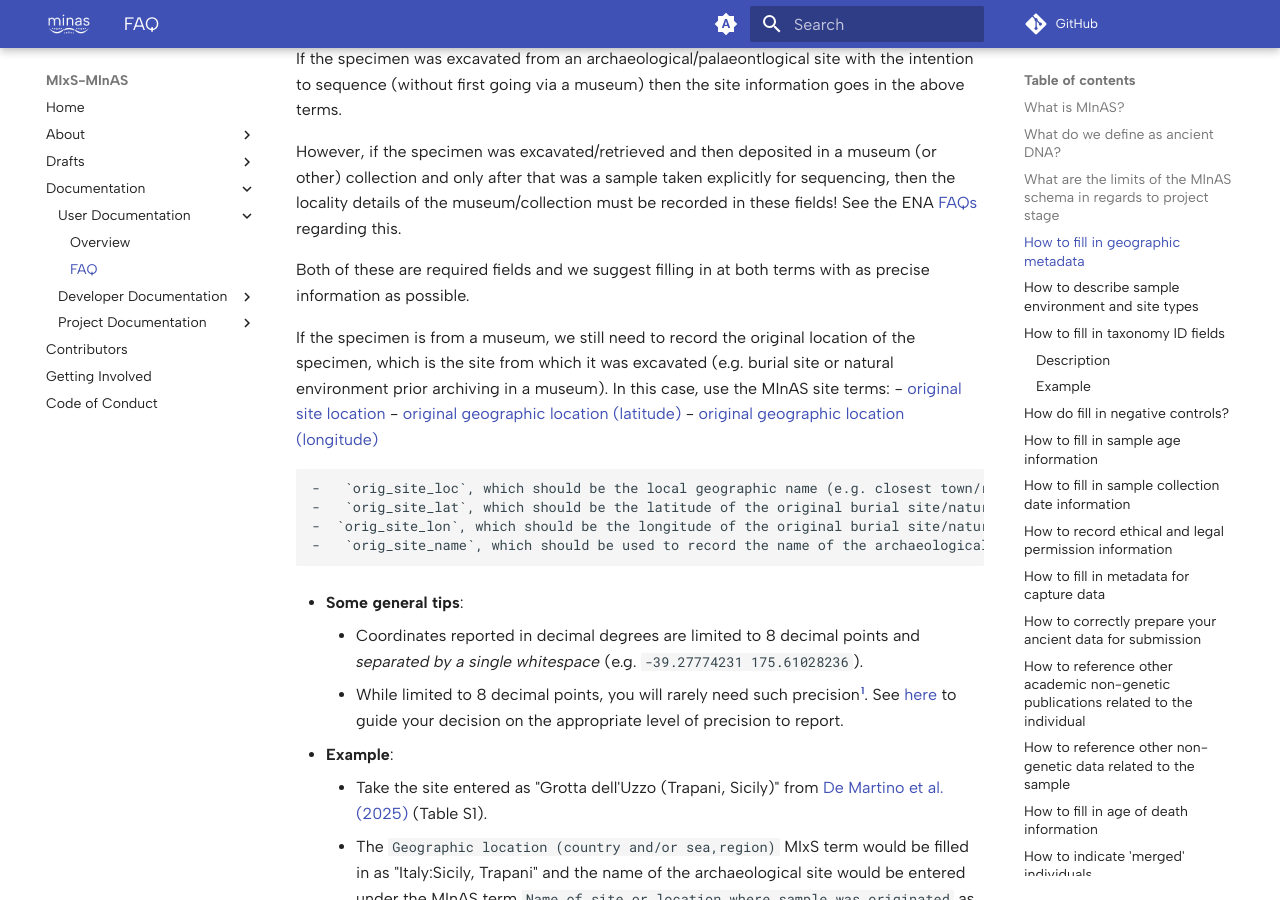
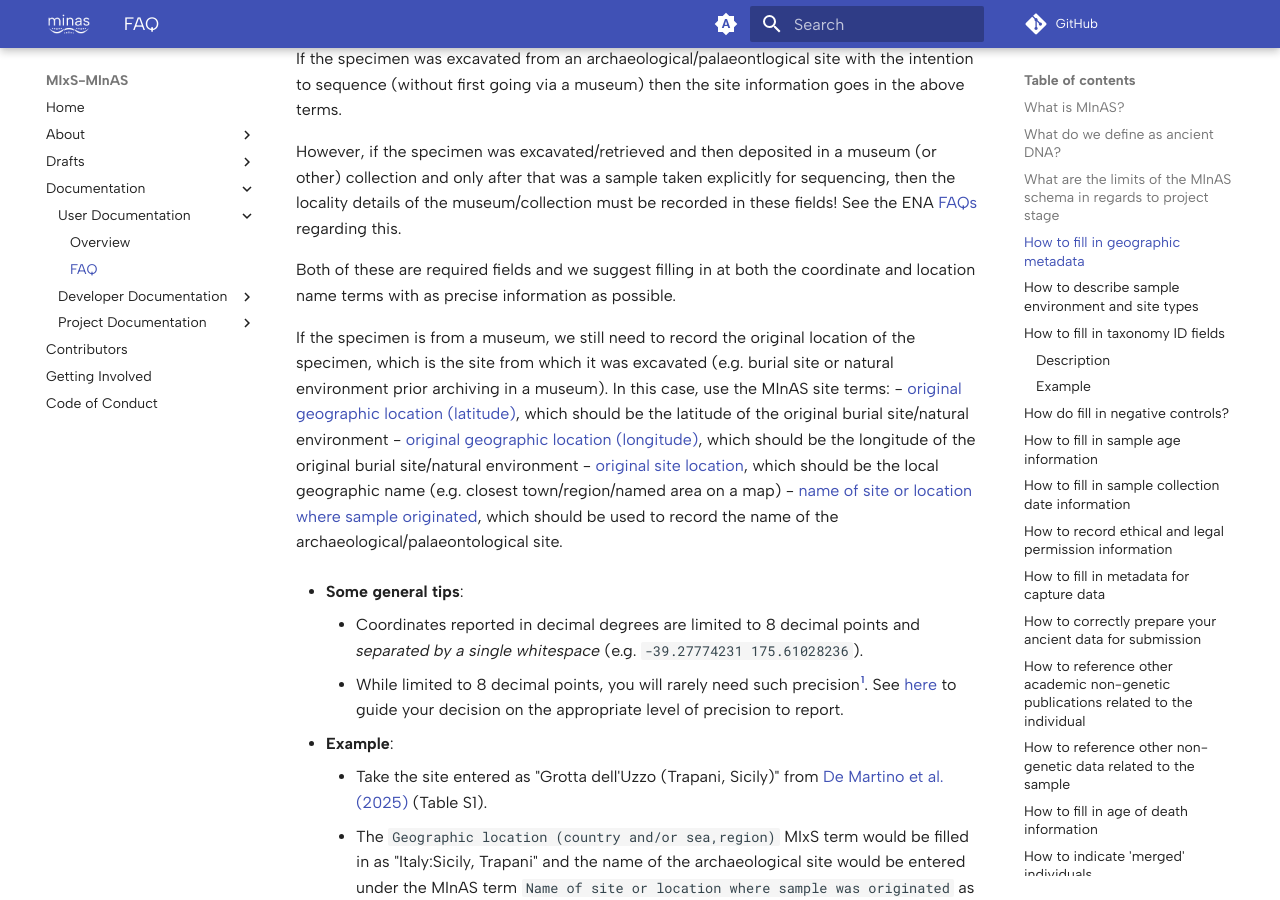
Before and after one commit to MIxS-MInAS/MIxS-MInAS.github.io, an MkDocs documentation site: the page built from docs/documentation/user-documentation/faq.md, in a window 1280 px wide and 900 px high, scrolled down 949 px. Built offline with MkDocs 1.6.1 and Material for MkDocs 9.7.7, drawn with Linux system fonts in a browser that asks for light colours; comment, search, counter and statistics services are not loaded.

Commit message:
Apply suggestions from code review
Co-authored-by: James A. Fellows Yates <jfy133@gmail.com>
Co-authored-by: Deon de Jager <dejager4@gmail.com>

```diff
--- a/docs/documentation/user-documentation/faq.md
+++ b/docs/documentation/user-documentation/faq.md
@@ -31,18 +31,14 @@ If the specimen was excavated from an archaeological/palaeontlogical site with t
 
 However, if the specimen was excavated/retrieved and then deposited in a museum (or other) collection and only after that was a sample taken explicitly for sequencing, then the locality details of the museum/collection must be recorded in these fields! See the ENA [FAQs](https://ena-docs.readthedocs.io/en/latest/faq/spatiotemporal-metadata.html#i-have-an-ancient-dna-sample-how-do-i-provide-the-spatiotemporal-information-for-my-sample-which-location-and-date-should-be-reported) regarding this.
 
-Both of these are required fields and we suggest filling in at both terms with as precise information as possible.
+Both of these are required fields and we suggest filling in at both the coordinate and location name terms with as precise information as possible.
 
 If the specimen is from a museum, we still need to record the original location of the specimen, which is the site from which it was excavated (e.g. burial site or natural environment prior archiving in a museum).
 In this case, use the MInAS site terms:
-    -    [original site location](https://genomicsstandardsconsortium.github.io/mixs/0001357/)
-    - [original geographic location (latitude)](https://genomicsstandardsconsortium.github.io/mixs/0001358/)
-    - [original geographic location (longitude)](https://genomicsstandardsconsortium.github.io/mixs/0001359/)
-
-    -   `orig_site_loc`, which should be the local geographic name (e.g. closest town/region/named area on a map)
-    -   `orig_site_lat`, which should be the latitude of the original burial site/natural environment
-    -  `orig_site_lon`, which should be the longitude of the original burial site/natural environment
-    -   `orig_site_name`, which should be used to record the name of the archaeological/palaeontological site.
+    - [original geographic location (latitude)](https://genomicsstandardsconsortium.github.io/mixs/0001358/), which should be the latitude of the original burial site/natural environment
+    - [original geographic location (longitude)](https://genomicsstandardsconsortium.github.io/mixs/0001359/), which should be the longitude of the original burial site/natural environment
+    - [original site location](https://genomicsstandardsconsortium.github.io/mixs/0001357/), which should be the local geographic name (e.g. closest town/region/named area on a map)
+    - [name of site or location where sample originated](https://genomicsstandardsconsortium.github.io/mixs/0001356/), which should be used to record the name of the archaeological/palaeontological site.
 
 -   **Some general tips**:
     -  Coordinates reported in decimal degrees are limited to 8 decimal points and _separated by a single whitespace_ (e.g. `-39.27774231 175.61028236`).
```
